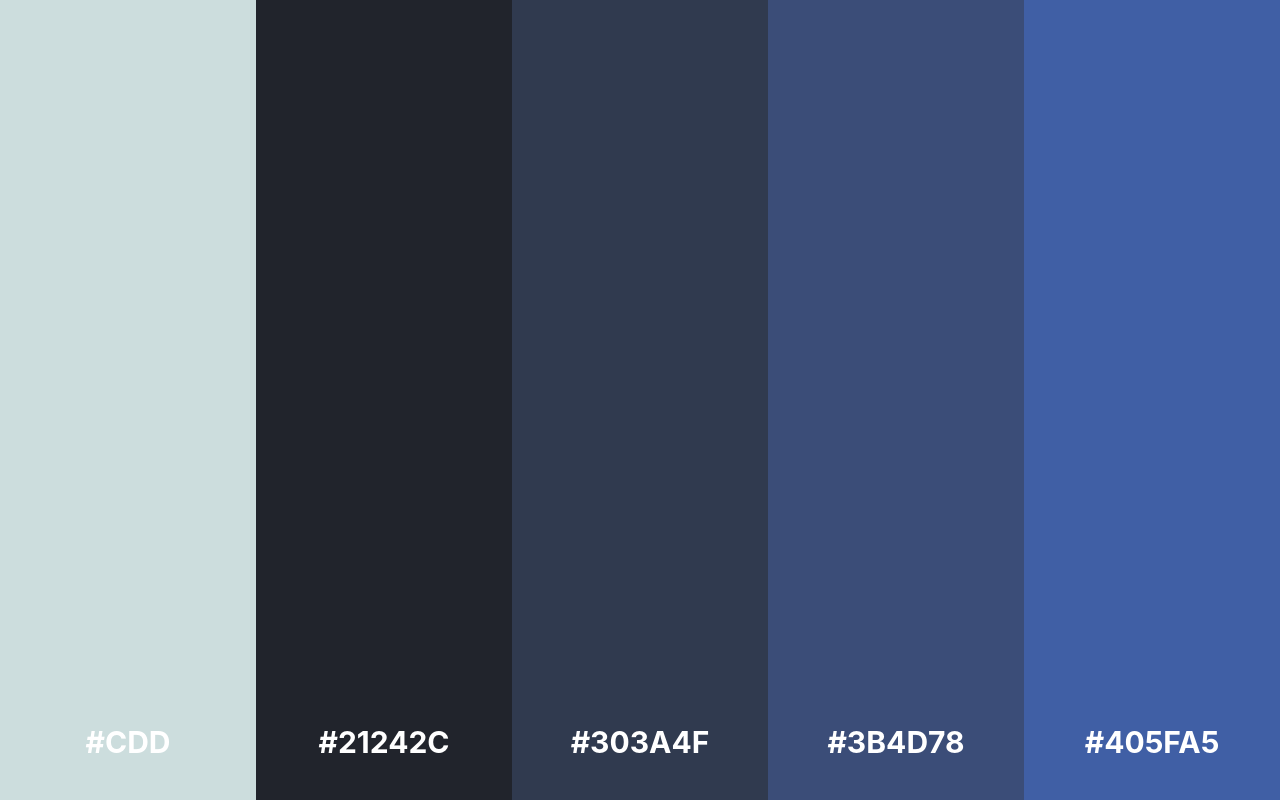
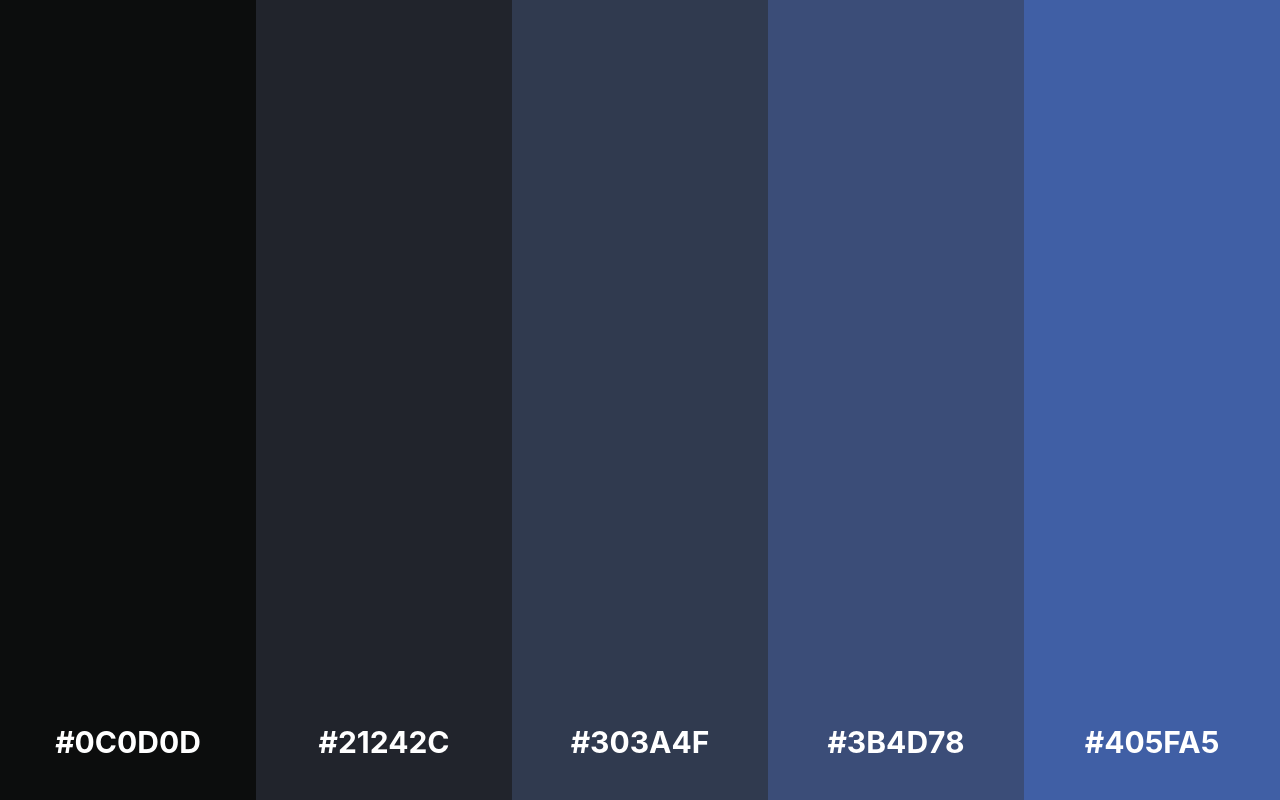
Before and after one commit to amann-codes/color-palette, a React (Create React App) app: page / in a window 1280 px wide. Built offline with nearby package versions, Linux system fonts and the light colour scheme.

Commit message:
Added toast for color block code copy

```diff
--- a/src/App.tsx
+++ b/src/App.tsx
@@ -1,7 +1,11 @@
+import { useState } from "react";
 import { generateHEXPalette } from "./lib"
+import Toast from "./Toast";
+import { ColorBlock } from "./colorBlock";
 
 export default function App() {
   const colors = generateHEXPalette();
+
   return <div className="flex w-screen h-screen">
     {
       colors.map((c, index) => <ColorBlock bg={c.hex} text={c.textColor} key={index} />)
@@ -9,12 +13,3 @@ export default function App() {
   </div >
 
 }
-
-function ColorBlock({ bg, text }: { bg: string, text: string }) {
-  return (<div style={{ backgroundColor: bg, color: text }} className="flex items-end justify-center h-screen w-full">
-    <div className="text-3xl font-bold mb-10 uppercase">
-      {bg}
-    </div>
-  </div>
-  )
-}
--- /dev/null
+++ b/src/Toast.tsx
@@ -0,0 +1,22 @@
+import { useEffect, useState } from "react";
+
+export default function Toast({ show, close, color, textColor }: { show: boolean, close: () => void, color: string, textColor: string }) {
+    const [visible, setVisible] = useState(false);
+
+    useEffect(() => {
+        if (show) {
+            setVisible(true)
+        }
+        const timer = setTimeout(() => {
+            setTimeout(() => close(), 300)
+            setVisible(false)
+        }, 3000)
+        return () => clearTimeout(timer)
+    }, [show])
+
+    return <div style={{ backgroundColor: `${color}80`, color: textColor, borderColor: color }} className={`fixed top-4 right-4 border rounded-md transition-transform transform ease-in-out duration-300 p-4 bg-white text-black ${show ? "block" : "hidden"} ${visible ? "translate-x-0" : "translate-x-full"}`}>
+        <div>
+            Copied to clipboard!
+        </div>
+    </div>
+}
--- /dev/null
+++ b/src/colorBlock.tsx
@@ -0,0 +1,20 @@
+import { useState } from "react";
+import Toast from "./Toast";
+
+export function ColorBlock({ bg, text }: { bg: string, text: string }) {
+
+    const handleOnClick = () => {
+        setShowToast(true)
+        navigator.clipboard.writeText(bg)
+    }
+
+    const [showToast, setShowToast] = useState(false);
+    return (
+        <div onClick={handleOnClick} style={{ backgroundColor: bg, color: text }} className="flex items-end cursor-pointer justify-center h-screen w-full" >
+            <div className="text-3xl font-bold mb-10 uppercase">
+                {bg}
+            </div>
+            <Toast show={showToast} close={() => setShowToast(false)} color={bg} textColor={text} />
+        </div >
+    )
+}
--- a/src/lib.ts
+++ b/src/lib.ts
@@ -77,7 +77,7 @@ function convertHSLtoRGBtoHEX(h: number, s: number, l: number) {
     }
     else if (h < 300) {
         rgb = {
-            r: 0, g: x, b: chroma
+            r: x, g: 0, b: chroma
         }
     }
     else {
@@ -92,7 +92,19 @@ function convertHSLtoRGBtoHEX(h: number, s: number, l: number) {
         b: Number(((rgb.b + m) * 255).toFixed())
     }
     const textColor = getTextColor(rgb);
-    const hex = `#${(rgb.r).toString(16)}${(rgb.g).toString(16)}${(rgb.b).toString(16)}`
+    let redHex = rgb.r.toString(16)
+    let greenHex = rgb.g.toString(16)
+    let blueHex = rgb.b.toString(16)
+    if (redHex.length == 1) {
+        redHex = "0" + redHex
+    }
+    if (greenHex.length == 1) {
+        greenHex = "0" + greenHex
+    }
+    if (blueHex.length == 1) {
+        blueHex = "0" + blueHex
+    }
+    const hex = "#" + redHex + greenHex + blueHex
     return { hex, textColor }
 }
 
```
